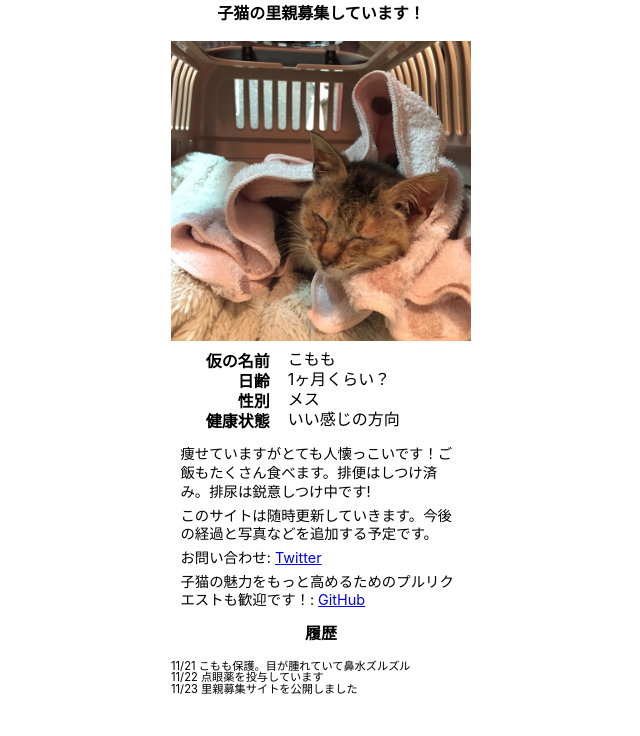
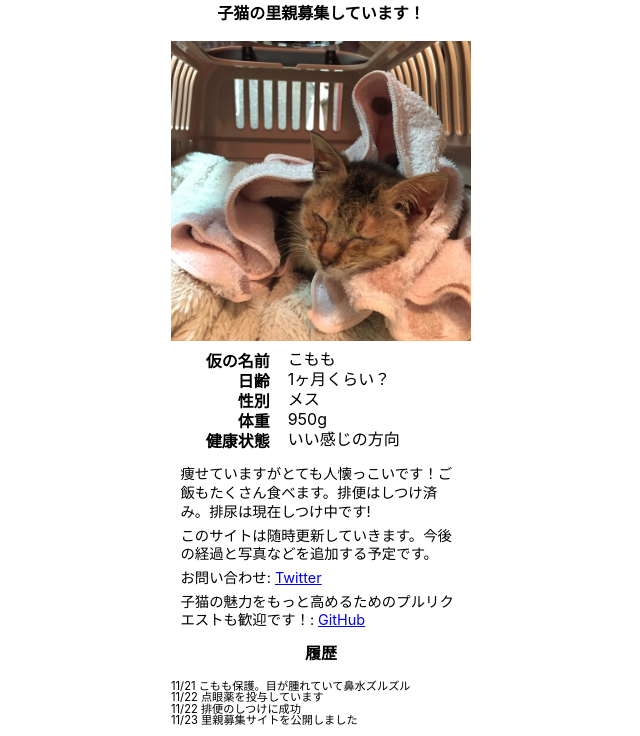
Before and after one commit to kamataryo/komomo-want-you, a website: page index.html in a window 1280 px wide. Shown: the part 515-1251 px from the top of the page, without its empty margins (319-959 px from the left). Before the commit the page ends 1220 px from the top, so only its background shows below. Drawn offline with Linux system fonts and the light colour scheme.

Commit message:
Update infomation

```diff
--- a/index.html
+++ b/index.html
@@ -5,16 +5,16 @@
   <meta charset="UTF-8">
   <meta name="viewport" content="width=device-width, initial-scale=1.0">
   <meta http-equiv="X-UA-Compatible" content="ie=edge">
-  <title>こねこの里親募集！</title>
+  <title>子猫の里親募集！</title>
   <link rel="stylesheet" href="./reset.css">
   <link rel="stylesheet" href="./style.css">
 
-  <meta property="og:title" content="こねこの里親募集！" />
+  <meta property="og:title" content="子猫の里親募集！" />
   <meta property="og:type" content="website" />
   <meta property="og:url" content="https://kamataryo.github.io/komomo-want-you/" />
   <meta property="og:image" content="https://kamataryo.github.io/komomo-want-you/images/komomo.jpg" />
-  <meta property="og:site_name" content="こねこの里親募集！" />
-  <meta property="og:description" content="こねこの里親を募集しています。生後1ヶ月くらいで、とても人懐っこいです！" />
+  <meta property="og:site_name" content="子猫の里親募集！" />
+  <meta property="og:description" content="子猫の里親を募集しています。生後1ヶ月くらいで、とても人懐っこいです！" />
   <meta property="fb:admins" content="2037681146468712" />
   <meta name="twitter:card" content="summary_large_image" />
 </head>
@@ -46,6 +46,10 @@
           <dd class="value">メス</dd>
         </dl>
         <dl class="state-item">
+          <dt class="key">体重</dt>
+          <dd class="value">950g</dd>
+        </dl>
+        <dl class="state-item">
           <dt class="key">健康状態</dt>
           <dd class="value">いい感じの方向</dd>
         </dl>
@@ -53,7 +57,7 @@
     </section>
 
     <section class="section description">
-      <p class="p">痩せていますがとても人懐っこいです！ご飯もたくさん食べます。排便はしつけ済み。排尿は鋭意しつけ中です!</p>
+      <p class="p">痩せていますがとても人懐っこいです！ご飯もたくさん食べます。排便はしつけ済み。排尿は現在しつけ中です!</p>
       <p class="p">このサイトは随時更新していきます。今後の経過と写真などを追加する予定です。</p>
       <p class="p">お問い合わせ: <a href="https://twitter.com/kamataryo_">Twitter</a></p>
       <p class="p">子猫の魅力をもっと高めるためのプルリクエストも歓迎です！: <a href="https://github.com/kamataryo/komomo-want-you">GitHub</a></p>
@@ -64,6 +68,7 @@
       <ul class="cat-log-items">
         <li>11/21 こもも保護。目が腫れていて鼻水ズルズル</li>
         <li>11/22 点眼薬を投与しています</li>
+        <li>11/22 排便のしつけに成功</li>
         <li>11/23 里親募集サイトを公開しました</li>
       </ul>
     </section>
```
